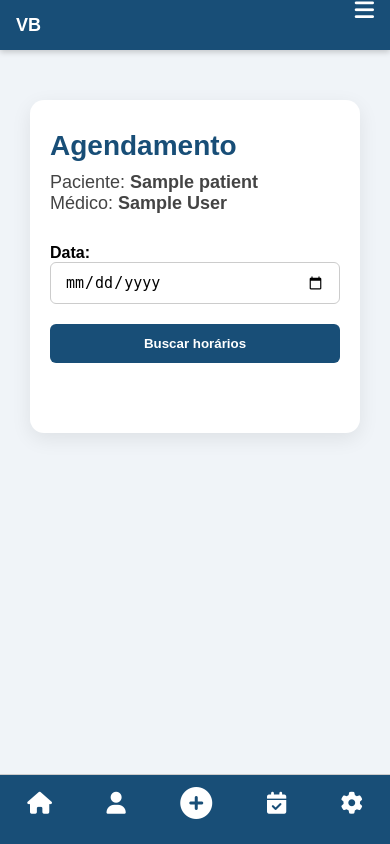
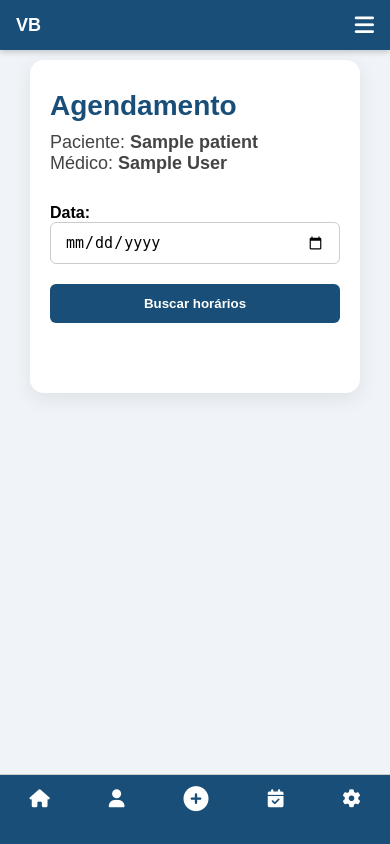
Before and after one commit to vbmedgroup/vbmed, a Django app: page /app/pacientes/1/agendar/ in a window 390 px wide. Run offline with Django 5.2, Linux system fonts and the light colour scheme; a user stored in the database is signed in; tables that the repository leaves empty hold one stand-in row (values such as "Sample post").

Commit message:
Ajustes de templates

```diff
--- a/pep/templates/pep/base.html
+++ b/pep/templates/pep/base.html
@@ -158,7 +158,7 @@
         align-items: center;
         background-color: #184E77;
         border-top: 1px solid #ccc;
-        padding: 14px 0 25px 0;
+        padding: 14px 0 35px 0;
         position: fixed;
         bottom: 0;
         width: 100%;
@@ -169,11 +169,11 @@
       .mobile-nav a {
         color: #fff;
         text-decoration: none;
-        font-size: 22px;
+        font-size: 18px;
       }
 
       .mobile-nav a.central {
-        font-size: 32px;
+        font-size: 25px;
       }
 
       main {
--- a/pep/templates/pep/home.html
+++ b/pep/templates/pep/home.html
@@ -15,7 +15,7 @@
 
 {% block content %}
 <div class="title-bar">
-  <h2 class="section-title">Pacientes Recentes</h2>
+  <h2 class="section-title">Fluxo de Atendimento</h2>
 </div>
 
 <div class="scroll-wrapper">
--- a/pep/templates/pep/note_create.html
+++ b/pep/templates/pep/note_create.html
@@ -10,6 +10,11 @@
       justify-content: space-between;
       align-items: center;
       margin-bottom: 30px;
+      color: #184E77;
+    }
+
+    h4 {
+      color: #184E77;
     }
 
     .card-grid {
--- a/pep/templates/pep/schedule_appointment.html
+++ b/pep/templates/pep/schedule_appointment.html
@@ -5,31 +5,31 @@
 
 {% block extra_head %}
   <style>
-    .schedule-container {
+    .agendamento-view .schedule-container {
       max-width: 900px;
-      margin: 80px auto;
+      margin: 0 auto;
       background: #fff;
       padding: 50px 60px;
       border-radius: 14px;
       box-shadow: 0 6px 20px rgba(0, 0, 0, 0.08);
     }
 
-    .header {
+    .agendamento-view .header {
       margin-bottom: 30px;
     }
 
-    .header h2 {
+    .agendamento-view .header h2 {
       font-size: 28px;
       color: #184E77;
       margin-bottom: 10px;
     }
 
-    .sub-header {
+    .agendamento-view .sub-header {
       font-size: 18px;
       color: #444;
     }
 
-    .btn-back {
+    .agendamento-view .btn-back {
       background-color: #184E77;
       color: white;
       padding: 10px 20px;
@@ -40,33 +40,35 @@
       margin-top: 10px;
     }
 
-    .btn-back:hover {
+    .agendamento-view .btn-back:hover {
       background-color: #123a5c;
     }
 
-    .message-list {
+    .agendamento-view .message-list {
       list-style: none;
       padding-left: 0;
       margin-bottom: 30px;
     }
 
-    .message-list li {
+    .agendamento-view .message-list li {
       font-weight: bold;
     }
 
-    form {
+    .agendamento-view form {
       display: flex;
       flex-direction: column;
       gap: 20px;
       margin-bottom: 40px;
     }
 
-    label {
+    .agendamento-view label {
       font-weight: bold;
       margin-bottom: 6px;
     }
 
-    input, select, textarea {
+    .agendamento-view input,
+    .agendamento-view select,
+    .agendamento-view textarea {
       padding: 10px 14px;
       font-size: 15px;
       border: 1px solid #ccc;
@@ -74,7 +76,7 @@
       width: 100%;
     }
 
-    button {
+    .agendamento-view button {
       padding: 12px 28px;
       background-color: #184E77;
       color: white;
@@ -85,22 +87,22 @@
       cursor: pointer;
     }
 
-    button:hover {
+    .agendamento-view button:hover {
       background-color: #123a5c;
     }
 
     @media (max-width: 768px) {
-      .schedule-container {
+      .agendamento-view .schedule-container {
         padding: 30px 20px;
-        margin: 40px 15px;
+        margin: 0 15px;
       }
 
-      button {
+      .agendamento-view button {
         width: 100%;
         text-align: center;
       }
 
-      .btn-back {
+      .agendamento-view .btn-back {
         max-width: 150px;
         font-size: 14px;
         padding: 8px 14px;
@@ -110,6 +112,7 @@
 {% endblock %}
 
 {% block content %}
+<div class="agendamento-view">
   <div class="schedule-container">
     <!-- Cabeçalho -->
     <div class="header">
@@ -187,4 +190,5 @@
       </form>
     {% endif %}
   </div>
+</div>
 {% endblock %}
--- a/static/css/styles.css
+++ b/static/css/styles.css
@@ -187,7 +187,7 @@ main {
 /* 🔹 Footer */
 footer {
     text-align: center;
-    padding: 10px;
+    padding: 10px 0px 30px 0px;
     background-color: #233b64;
     color: white;
     width: 100%;
@@ -805,6 +805,7 @@ p {
     position: fixed;
     bottom: 20px;
     right: 20px;
+    margin-bottom: 35px;
     background-color: #25d366;
     color: white;
     padding: 15px;
--- a/static/pep/css/home.css
+++ b/static/pep/css/home.css
@@ -81,7 +81,7 @@
   .title-bar h2 {
     margin: 0;
     font-size: 24px;
-    color: #333;
+    color: #184E77;
   }
 
   .btn-voltar {
```
Lines whose indentation alone changed are shown as unchanged.
